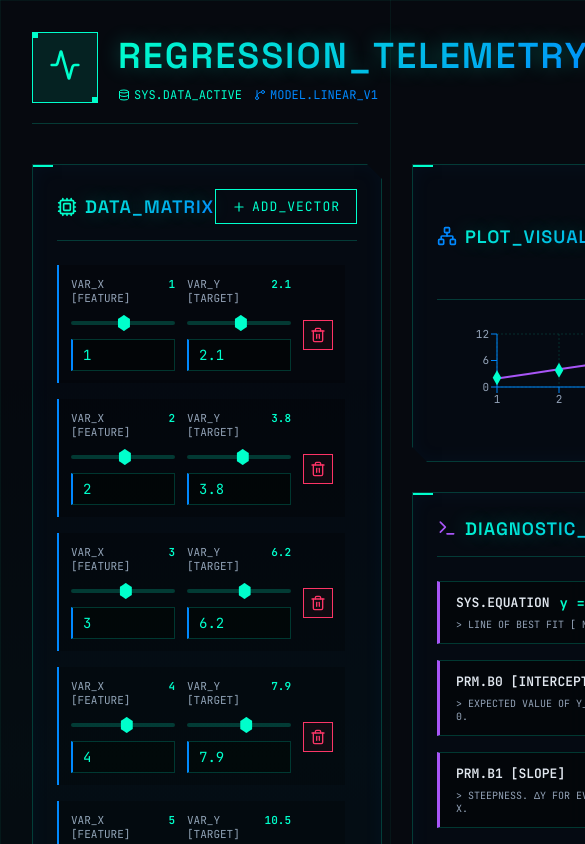
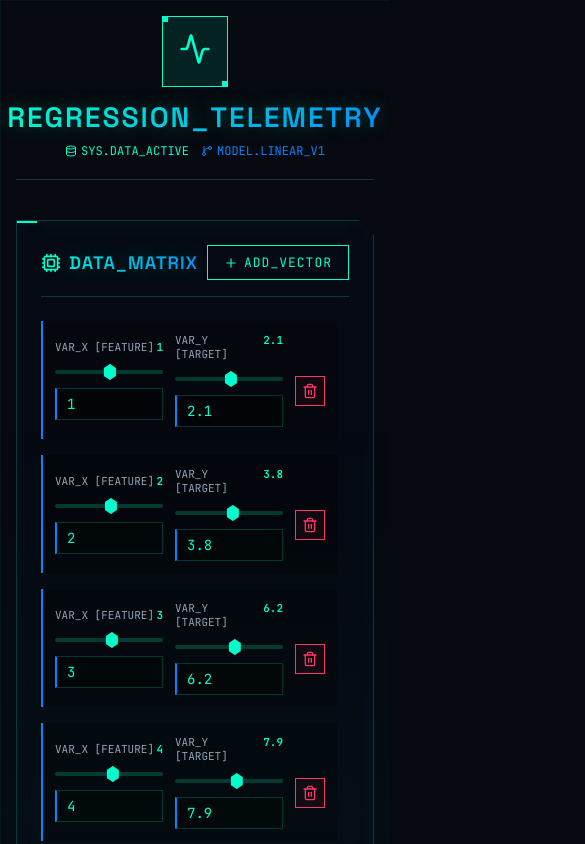
Before and after one commit to harishcsx/regression-visualizer, a Next.js app: page / in a window 390 px wide. Shown: the top 844 px of the page, 585 px wide, since content can reach past the window. Built offline with nearby package versions, Linux system fonts and the light colour scheme.

Commit message:
Enhance responsive layout for mobile screens

```diff
--- a/src/app/globals.css
+++ b/src/app/globals.css
@@ -225,3 +225,77 @@ h1, h2, h3, h4, h5, h6 {
   clip-path: polygon(50% 0%, 100% 25%, 100% 75%, 50% 100%, 0% 75%, 0% 25%);
   border: none;
 }
+
+/* --- Responsive Layout Classes --- */
+
+.dashboard-header {
+  display: flex;
+  align-items: center;
+  gap: 20px;
+  margin-bottom: 40px;
+  border-bottom: 1px solid var(--panel-border);
+  padding-bottom: 20px;
+}
+
+.dashboard-title {
+  margin: 0;
+  font-size: 36px;
+  letter-spacing: 2px;
+}
+
+.dashboard-subtitle {
+  display: flex;
+  gap: 12px;
+  margin-top: 8px;
+  align-items: center;
+}
+
+.dashboard-grid {
+  display: grid;
+  grid-template-columns: 350px 1fr;
+  gap: 30px;
+  min-height: 600px;
+}
+
+.chart-header {
+  display: flex;
+  justify-content: space-between;
+  align-items: center;
+  margin-bottom: 24px;
+  border-bottom: 1px solid var(--panel-border);
+  padding-bottom: 16px;
+}
+
+/* Mobile Responsiveness */
+@media (max-width: 900px) {
+  .dashboard-grid {
+    grid-template-columns: 1fr;
+  }
+}
+
+@media (max-width: 600px) {
+  .dashboard-header {
+    flex-direction: column;
+    text-align: center;
+    gap: 12px;
+  }
+
+  .dashboard-title {
+    font-size: 28px;
+  }
+
+  .dashboard-subtitle {
+    justify-content: center;
+    flex-wrap: wrap;
+  }
+
+  .chart-header {
+    flex-direction: column;
+    gap: 12px;
+    align-items: flex-start;
+  }
+
+  .container {
+    padding: 1rem;
+  }
+}
--- a/src/app/page.tsx
+++ b/src/app/page.tsx
@@ -22,14 +22,7 @@ export default function Home() {
 
   return (
     <div className="container" style={{ animation: 'fadeIn 0.6s ease-out forwards' }}>
-      <header style={{
-        display: 'flex',
-        alignItems: 'center',
-        gap: '20px',
-        marginBottom: '40px',
-        borderBottom: '1px solid var(--panel-border)',
-        paddingBottom: '20px'
-      }}>
+      <header className="dashboard-header">
         <div style={{
           background: 'rgba(0, 255, 204, 0.1)',
           padding: '16px',
@@ -42,15 +35,15 @@ export default function Home() {
           <Activity color="var(--accent-primary)" size={32} />
         </div>
         <div>
-          <h1 className="text-gradient" style={{ margin: 0, fontSize: '36px', letterSpacing: '2px' }}>REGRESSION_TELEMETRY</h1>
-          <div style={{ display: 'flex', gap: '12px', marginTop: '8px', alignItems: 'center' }}>
+          <h1 className="text-gradient dashboard-title">REGRESSION_TELEMETRY</h1>
+          <div className="dashboard-subtitle">
             <span style={{ color: 'var(--accent-primary)', display: 'flex', alignItems: 'center', gap: '4px', fontSize: '12px', fontFamily: 'var(--font-mono)' }}><Database size={12} /> SYS.DATA_ACTIVE</span>
             <span style={{ color: 'var(--accent-secondary)', display: 'flex', alignItems: 'center', gap: '4px', fontSize: '12px', fontFamily: 'var(--font-mono)' }}><GitBranch size={12} /> MODEL.LINEAR_V1</span>
           </div>
         </div>
       </header>
 
-      <div style={{ display: 'grid', gridTemplateColumns: '350px 1fr', gap: '30px', minHeight: '600px' }}>
+      <div className="dashboard-grid">
 
         {/* Left Column: Data Entry */}
         <div style={{ display: 'flex', flexDirection: 'column' }}>
--- a/src/components/RegressionChart.tsx
+++ b/src/components/RegressionChart.tsx
@@ -57,7 +57,7 @@ export default function RegressionChart({ data, regression }: RegressionChartPro
 
   return (
     <div className="sci-panel" style={{ height: '400px', display: 'flex', flexDirection: 'column' }}>
-      <div style={{ display: 'flex', justifyContent: 'space-between', alignItems: 'center', marginBottom: '24px', borderBottom: '1px solid var(--panel-border)', paddingBottom: '16px' }}>
+      <div className="chart-header">
         <h2 className="text-gradient" style={{ display: 'flex', alignItems: 'center', gap: '8px', fontSize: '18px', margin: 0 }}>
           <Network size={20} color="var(--accent-secondary)" />
           PLOT_VISUALIZATION
```
